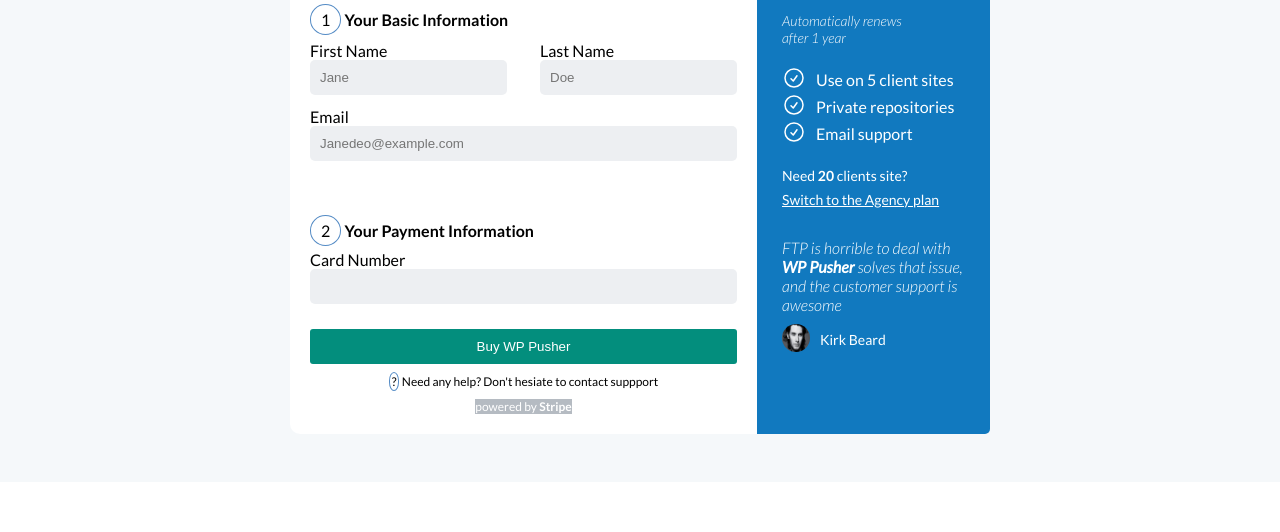
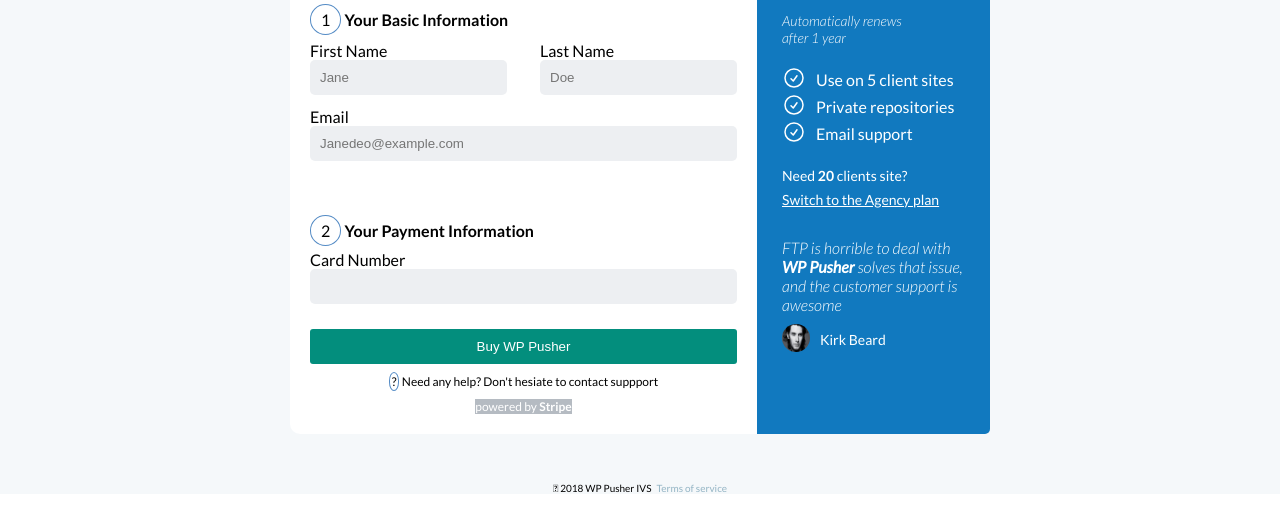
Before and after one commit to maxibrain4/wp-pusher, a plain HTML site: page index.html in a window 1280 px wide. Shown: the part 258-790 px from the top of the page. Drawn offline with Linux system fonts and the light colour scheme.

Commit message:
completed the project

```diff
--- a/index.css
+++ b/index.css
@@ -271,3 +271,15 @@
 /* .text-price {
   font: 14px;
 } */
+
+.TNC {
+  display: flex;
+  justify-content: center;
+}
+.last-text {
+  font-size: 10px;
+}
+.TOS {
+  color: #93b4c4;
+  padding-left: 3px;
+}
--- a/index.html
+++ b/index.html
@@ -165,6 +165,12 @@
             </div>
           </div>
         </section>
+        <div class="TNC">
+          <p class="last-text">
+            <span>&#x1f16d;</span> 2018 WP Pusher IVS
+            <span class="TOS">Terms of service</span>
+          </p>
+        </div>
       </div>
     </div>
   </body>
```
